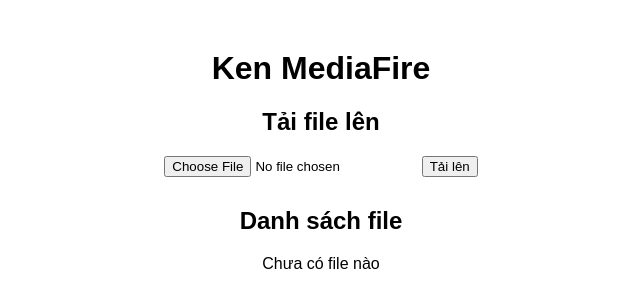
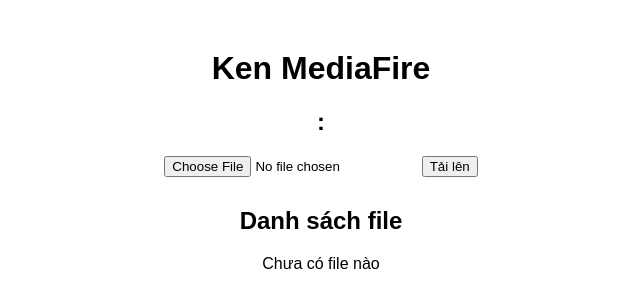
Before and after one commit to h12-cmd/kenweb, a Flask app: page / in a window 1280 px wide. Shown: the top 308 px of the page, without its empty margins (319-959 px from the left). Run offline with Flask 3, Linux system fonts and the light colour scheme.

Commit message:
Update index.html

```diff
--- a/templates/index.html
+++ b/templates/index.html
@@ -26,7 +26,7 @@
 <body>
     <h1> Ken MediaFire</h1>
 
-    <h2>Tải file lên</h2>
+    <h2><Serverdiscord href="https://discord.gg/EcgJ6vFTdN" target="_blank"> : </h2>
     <form class="upload-form" action="/upload" method="post" enctype="multipart/form-data">
         <input type="file" name="file" required>
         <button type="submit">Tải lên</button>
```
